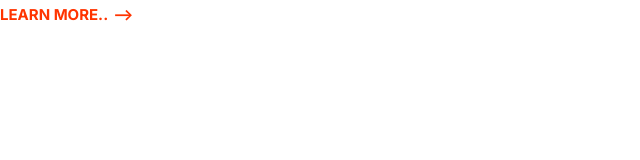
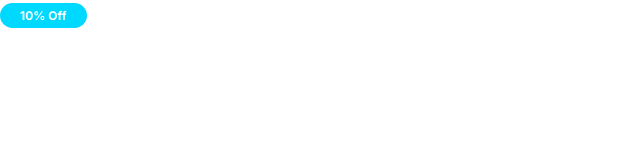
Before and after one commit to jebarcha/MyHtmlCssDemo, a plain HTML site: page index.html in a window 1280 px wide. Shown: the whole page, without its empty margins (0-640 px from the left). Drawn offline with Linux system fonts and the light colour scheme.

Commit message:
Build the badges component.

```diff
--- a/css/styles.css
+++ b/css/styles.css
@@ -85,3 +85,36 @@
     font-size: 1.5rem;
   }
 }
+
+/* Badges */
+.badge {
+  border-radius: 20px;
+  font-size: 2rem;
+  font-weight: 600;
+  padding: 0.5rem 2rem;
+  white-space: nowrap;
+}
+
+.badge--primary {
+  background: var(--color-primary);
+  color: #fff;
+}
+
+.badge--secondary {
+  background: var(--color-secondary);
+  color: #fff;
+}
+
+.badge--small {
+  font-size: 1.6rem;;
+}
+
+@media screen and (min-width: 1024px) {
+  .badge {
+    font-size: 1.5rem;;
+  }
+
+  .badge--small {
+    font-size: 1.2rem;
+  }
+}
--- a/index.html
+++ b/index.html
@@ -8,14 +8,16 @@
   <link rel="preconnect" href="https://fonts.googleapis.com">
   <link rel="preconnect" href="https://fonts.gstatic.com" crossorigin>
   <link
-    href="https://fonts.googleapis.com/css2?family=Inter:wght@400;700&family=Open+Sans:wght@400;700&family=Roboto:wght@100&display=swap"
+    href="https://fonts.googleapis.com/css2?family=Inter:wght@400;700&family=Open+Sans:wght@400;600;700&family=Roboto:wght@100&display=swap"
     rel="stylesheet">
   <link rel="stylesheet" href="css/normalize.css">
   <link rel="stylesheet" href="css/styles.css">
 </head>
 
 <body>
-  <a href="" class="link-arrow">Learn more..</a>
+  <!-- <a href="" class="link-arrow">Learn more..</a> -->
+
+  <span class="badge badge--secondary badge--small">10% Off</span>
 </body>
 
 </html>
```
Also changed, not shown: components/badges.html (added, +3 -0 lines).
